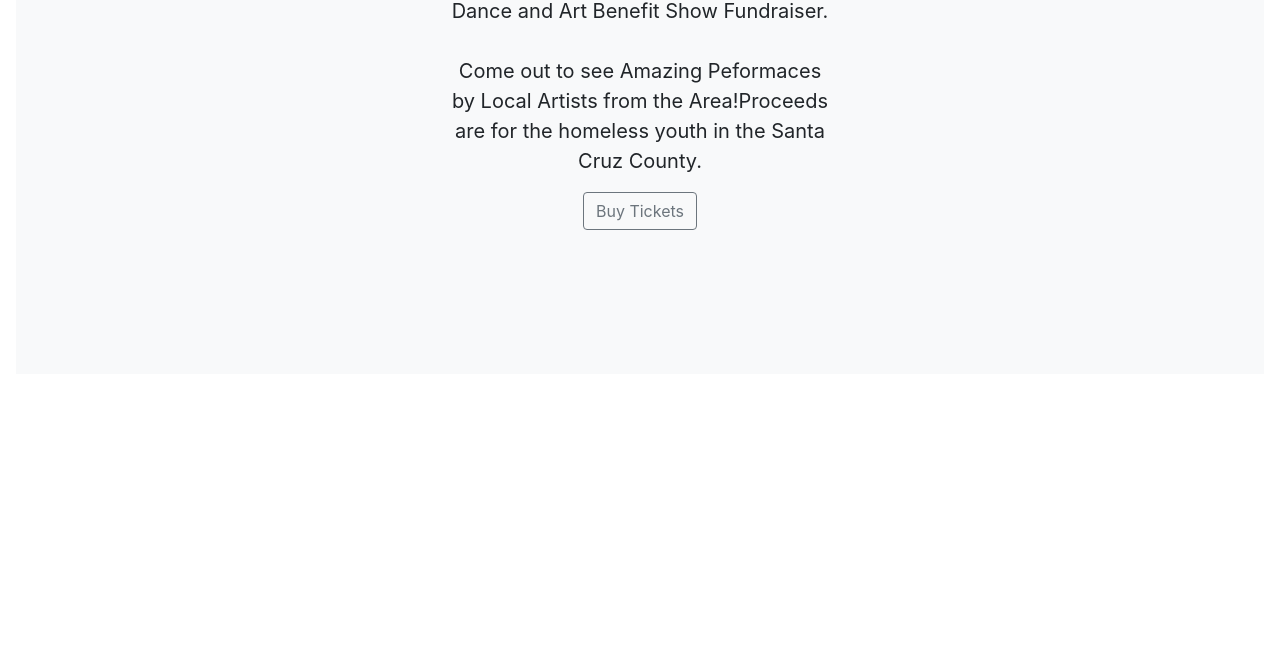
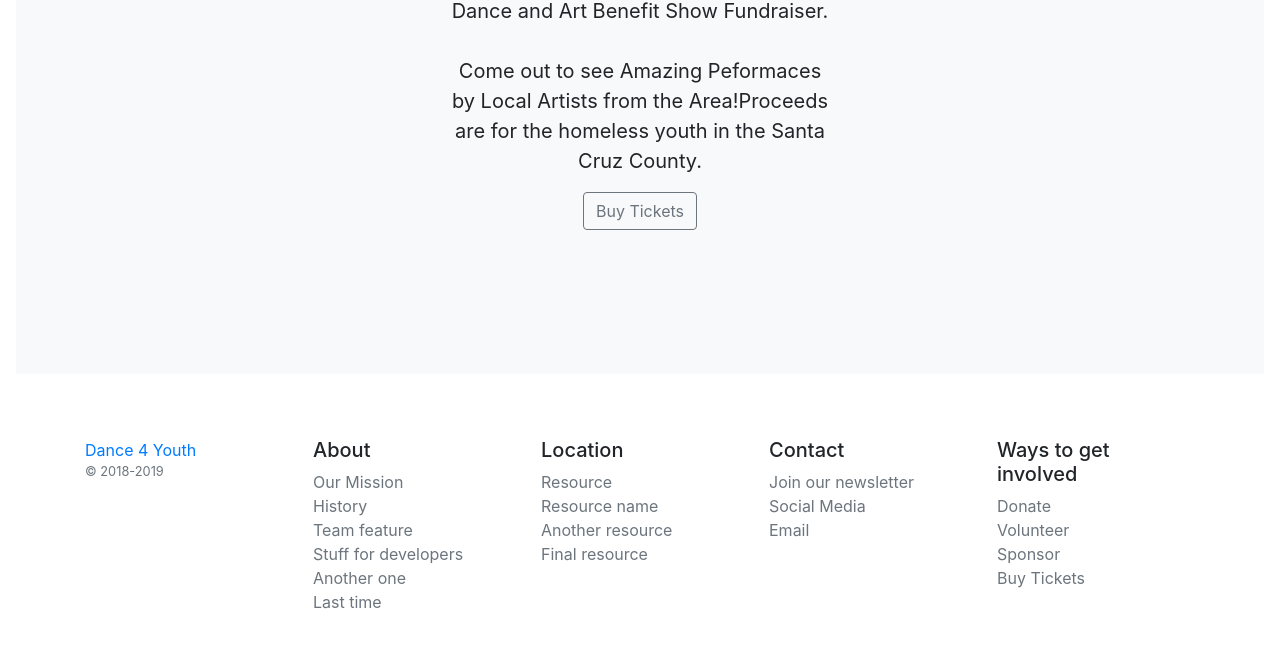
Before and after one commit to mvargasvega/Dance4Youth, a plain HTML site: page index.html in a window 1280 px wide. Shown: the part 354-1000 px from the top of the page. Before the commit the page ends 800 px from the top, so only its background shows below. Drawn offline with nearby package versions, Linux system fonts and the light colour scheme.

Commit message:
Added footer with links

```diff
--- a/index.html
+++ b/index.html
@@ -38,6 +38,69 @@
         <div class="product-device product-device-2 shadow-sm d-none d-md-block"></div>
       </div>
 
+      <!-- Information about the event ( Location, time, ticket price, what is on the flyer) -->
+
+      <!-- Card for performers -->
+
+      <!-- How to get involved -->
+        <!-- Button to a google form, their you can ask question's about jobs that annisa needs to do -->
+
+      <!-- Sponsors -->
+        <!-- Card logos -->
+
+      <!-- Contact Us -->
+        <!-- Email contact form or just put annisa email on there to contact -->
+
+      <!-- Footer -->
+        <!-- Contact -->
+        <!-- About us -->
+        <!-- The same stuff that was at the top -->
+      <footer class="container py-5">
+        <div class="row">
+          <div class="col-12 col-md">
+            <a class="py-2" href="#"> Dance 4 Youth</a>
+            <small class="d-block mb-3 text-muted">&copy; 2018-2019</small>
+          </div>
+        <div class="col-6 col-md">
+          <h5>About</h5>
+          <ul class="list-unstyled text-small">
+             <li><a class="text-muted" href="#">Our Mission</a></li>
+             <li><a class="text-muted" href="#">History</a></li>
+             <li><a class="text-muted" href="#">Team feature</a></li>
+             <li><a class="text-muted" href="#">Stuff for developers</a></li>
+             <li><a class="text-muted" href="#">Another one</a></li>
+             <li><a class="text-muted" href="#">Last time</a></li>
+           </ul>
+        </div>
+        <div class="col-6 col-md">
+           <h5>Location</h5>
+           <ul class="list-unstyled text-small">
+             <li><a class="text-muted" href="#">Resource</a></li>
+             <li><a class="text-muted" href="#">Resource name</a></li>
+             <li><a class="text-muted" href="#">Another resource</a></li>
+             <li><a class="text-muted" href="#">Final resource</a></li>
+           </ul>
+         </div>
+        <div class="col-6 col-md">
+           <h5>Contact</h5>
+           <ul class="list-unstyled text-small">
+             <li><a class="text-muted" href="#">Join our newsletter</a></li>
+             <li><a class="text-muted" href="#">Social Media</a></li>
+             <li><a class="text-muted" href="#">Email</a></li>
+           </ul>
+        </div>
+        <div class="col-6 col-md">
+           <h5>Ways to get involved</h5>
+           <ul class="list-unstyled text-small">
+             <li><a class="text-muted" href="#">Donate</a></li>
+             <li><a class="text-muted" href="#">Volunteer</a></li>
+             <li><a class="text-muted" href="#">Sponsor</a></li>
+             <li><a class="text-muted" href="#">Buy Tickets</a></li>
+           </ul>
+         </div>
+       </div>
+     </footer>
+
   </div>
 
     <!-- jQuery first, then Popper.js, then Bootstrap JS -->
```
